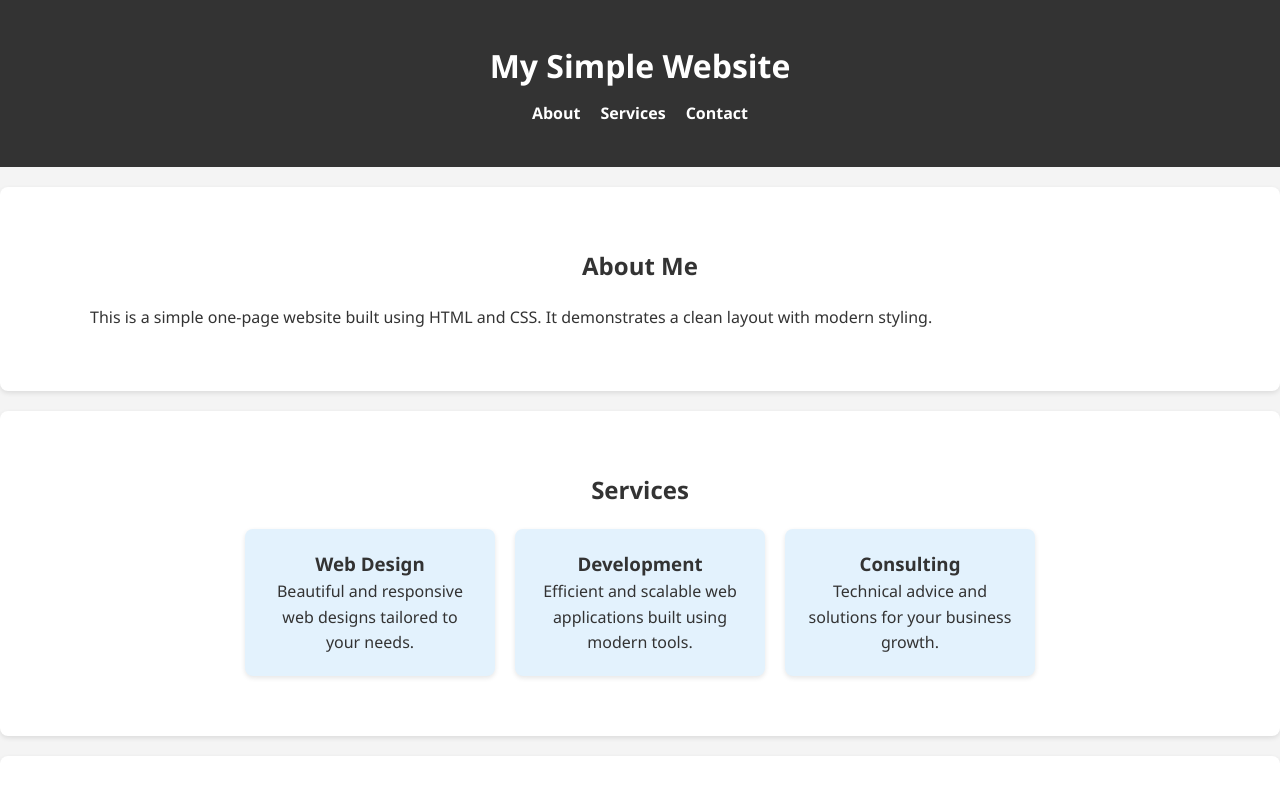
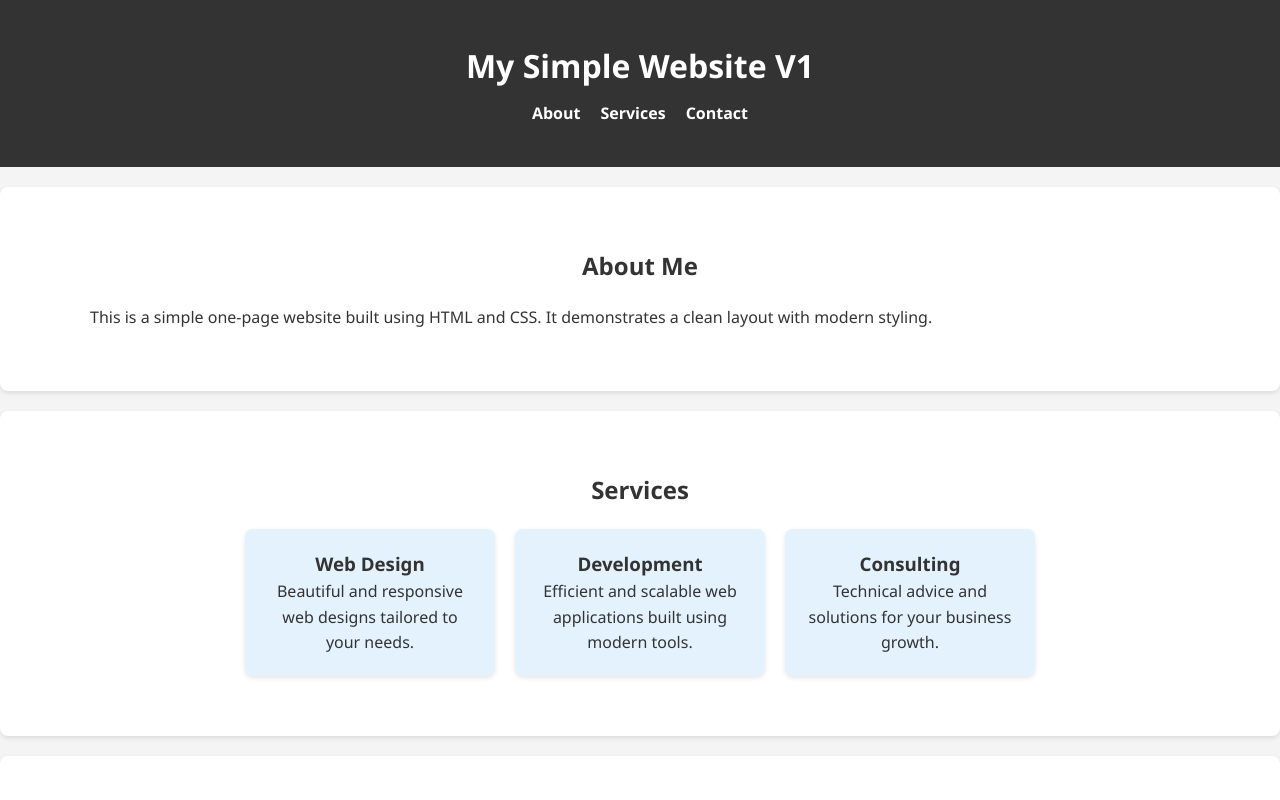
Before and after one commit to Ravi-7284/myrepo, a plain HTML site: page index.html in a window 1280 px wide. Shown: the top 800 px of the page. Drawn offline with Linux system fonts and the light colour scheme.

Commit message:
Update index.html

```diff
--- a/index.html
+++ b/index.html
@@ -9,7 +9,7 @@
 <body>
   <header>
     <div class="container">
-      <h1>My Simple Website</h1>
+      <h1>My Simple Website V1</h1>
       <nav>
         <a href="#about">About</a>
         <a href="#services">Services</a>
```
